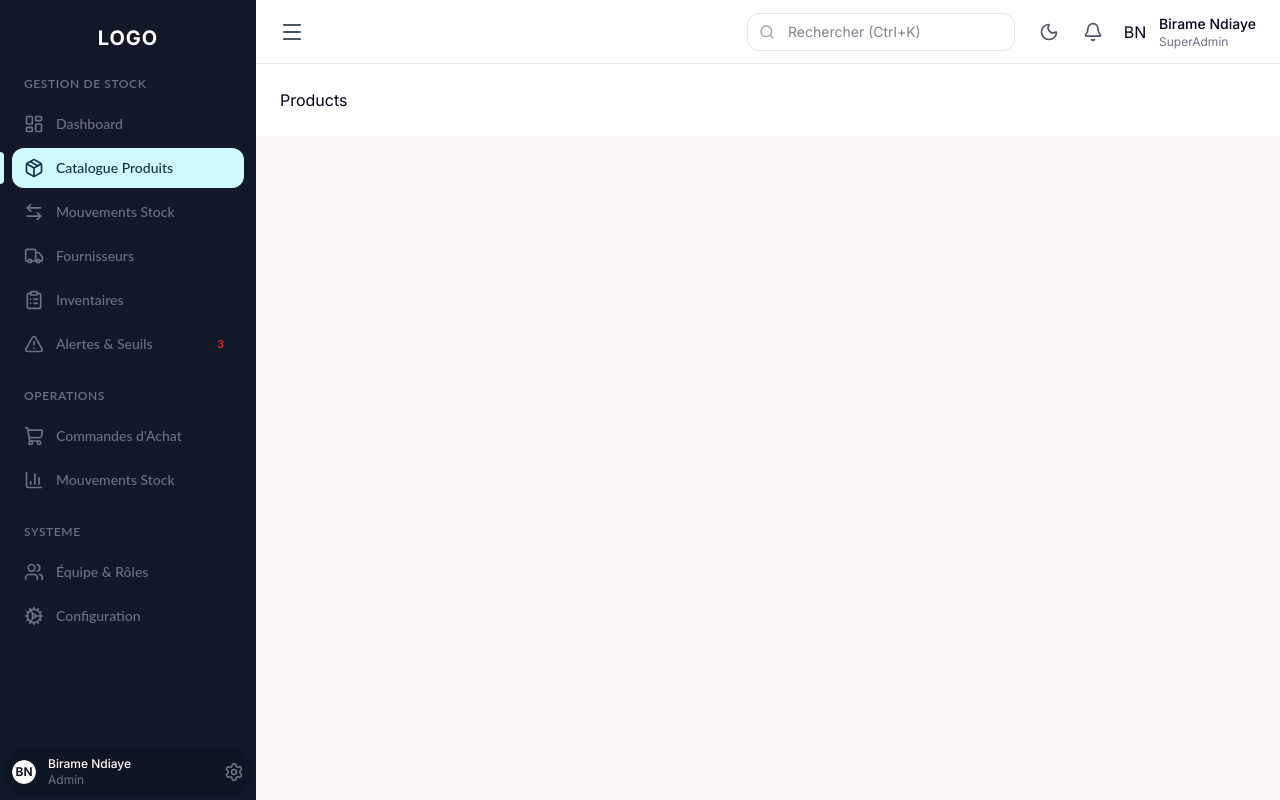
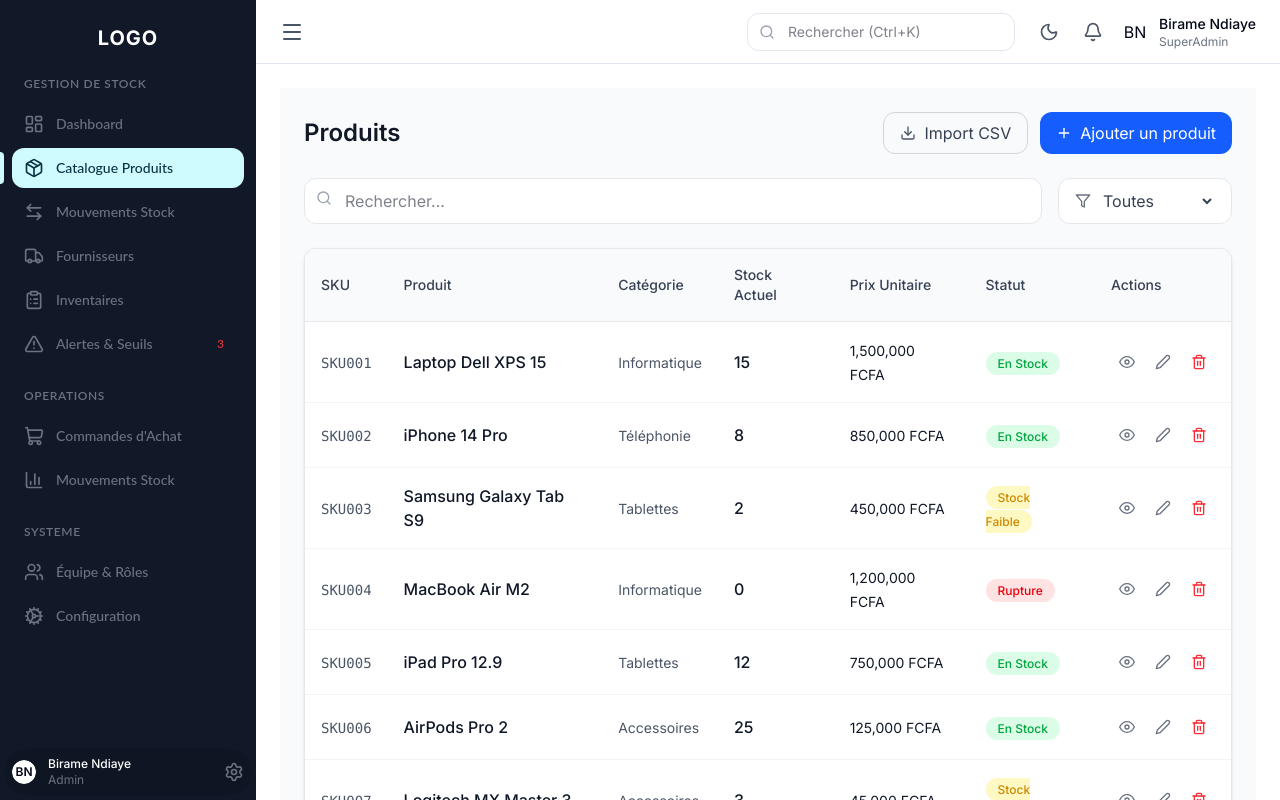
Before and after one commit to Mbaye-ndiaye/new_gestion_stock_frontend, a React (Vite) app: page /products in a window 1280 px wide. Shown: the top 800 px of the page. Built offline with nearby package versions, Linux system fonts and the light colour scheme; a web font is replaced by a local one.

Commit message:
feat: ajouter une page Produits avec recherche, filtrage et affichage des détails

```diff
--- a/src/pages/Admin/Products.tsx
+++ b/src/pages/Admin/Products.tsx
@@ -1,10 +1,166 @@
 
-function Products () {
-    return (
-        <div>
-            <h1>Products</h1>
+import { useState } from 'react'
+import { FiSearch, FiDownload, FiPlus, FiFilter, FiEdit2, FiTrash2, FiEye } from 'react-icons/fi'
+
+interface Product {
+  id: number
+  sku: string
+  name: string
+  category: string
+  stock: number
+  price: number
+  status: 'En Stock' | 'Rupture' | 'Stock Faible'
+}
+
+function Products() {
+  const [products] = useState<Product[]>([
+    { id: 1, sku: 'SKU001', name: 'Laptop Dell XPS 15', category: 'Informatique', stock: 15, price: 1500000, status: 'En Stock' },
+    { id: 2, sku: 'SKU002', name: 'iPhone 14 Pro', category: 'Téléphonie', stock: 8, price: 850000, status: 'En Stock' },
+    { id: 3, sku: 'SKU003', name: 'Samsung Galaxy Tab S9', category: 'Tablettes', stock: 2, price: 450000, status: 'Stock Faible' },
+    { id: 4, sku: 'SKU004', name: 'MacBook Air M2', category: 'Informatique', stock: 0, price: 1200000, status: 'Rupture' },
+    { id: 5, sku: 'SKU005', name: 'iPad Pro 12.9', category: 'Tablettes', stock: 12, price: 750000, status: 'En Stock' },
+    { id: 6, sku: 'SKU006', name: 'AirPods Pro 2', category: 'Accessoires', stock: 25, price: 125000, status: 'En Stock' },
+    { id: 7, sku: 'SKU007', name: 'Logitech MX Master 3', category: 'Accessoires', stock: 3, price: 45000, status: 'Stock Faible' },
+    { id: 8, sku: 'SKU008', name: 'Samsung Monitor 4K', category: 'Informatique', stock: 7, price: 320000, status: 'En Stock' },
+  ])
+
+  const [searchTerm, setSearchTerm] = useState('')
+  const [selectedCategory, setSelectedCategory] = useState('Toutes')
+
+  const categories = ['Toutes', 'Informatique', 'Téléphonie', 'Tablettes', 'Accessoires']
+
+  const filteredProducts = products.filter(product => {
+    const matchesSearch = product.name.toLowerCase().includes(searchTerm.toLowerCase()) ||
+                         product.sku.toLowerCase().includes(searchTerm.toLowerCase())
+    const matchesCategory = selectedCategory === 'Toutes' || product.category === selectedCategory
+    return matchesSearch && matchesCategory
+  })
+
+  const getStatusColor = (status: string) => {
+    switch (status) {
+      case 'En Stock': return 'text-green-600 bg-green-100'
+      case 'Rupture': return 'text-red-600 bg-red-100'
+      case 'Stock Faible': return 'text-yellow-600 bg-yellow-100'
+      default: return 'text-gray-600 bg-gray-100'
+    }
+  }
+
+  return (
+    <div className="p-6 bg-gray-50 min-h-screen">
+      {/* Header */}
+      <div className="flex justify-between items-center mb-6">
+        <h1 className="text-2xl font-semibold text-gray-900">Produits</h1>
+        <div className="flex gap-3">
+          <button className="flex items-center gap-2 px-4 py-2 border border-gray-300 rounded-lg hover:bg-white hover:shadow-sm transition-all">
+            <FiDownload className="w-4 h-4 text-gray-600" />
+            <span className="text-gray-700">Import CSV</span>
+          </button>
+          <button className="flex items-center gap-2 px-4 py-2 bg-blue-600 text-white rounded-lg hover:bg-blue-700 transition-all">
+            <FiPlus className="w-4 h-4" />
+            <span>Ajouter un produit</span>
+          </button>
         </div>
-    )
+      </div>
+
+      {/* Search and Filter */}
+      <div className="flex gap-4 mb-6">
+        <div className="flex-1 relative">
+          <FiSearch className="absolute left-3 top-3 w-4 h-4 text-gray-400" />
+          <input
+            type="text"
+            placeholder="Rechercher..."
+            className="w-full pl-10 pr-4 py-2.5 border border-gray-200 rounded-lg focus:outline-none focus:ring-2 focus:ring-blue-500 focus:border-transparent bg-white"
+            value={searchTerm}
+            onChange={(e) => setSearchTerm(e.target.value)}
+          />
+        </div>
+        <div className="flex items-center gap-2 px-4 py-2.5 border border-gray-200 rounded-lg bg-white hover:border-gray-300 transition-all">
+          <FiFilter className="w-4 h-4 text-gray-500" />
+          <select
+            value={selectedCategory}
+            onChange={(e) => setSelectedCategory(e.target.value)}
+            className="outline-none bg-transparent text-gray-700"
+          >
+            {categories.map(category => (
+              <option key={category} value={category}>{category}</option>
+            ))}
+          </select>
+        </div>
+      </div>
+
+      {/* Products Table */}
+      <div className="bg-white rounded-xl border border-gray-200 overflow-hidden shadow-sm">
+        <table className="w-full">
+          <thead className="bg-gray-50 border-b border-gray-200">
+            <tr>
+              <th className="text-left p-4 font-medium text-gray-700 text-sm">SKU</th>
+              <th className="text-left p-4 font-medium text-gray-700 text-sm">Produit</th>
+              <th className="text-left p-4 font-medium text-gray-700 text-sm">Catégorie</th>
+              <th className="text-left p-4 font-medium text-gray-700 text-sm">Stock Actuel</th>
+              <th className="text-left p-4 font-medium text-gray-700 text-sm">Prix Unitaire</th>
+              <th className="text-left p-4 font-medium text-gray-700 text-sm">Statut</th>
+              <th className="text-left p-4 font-medium text-gray-700 text-sm">Actions</th>
+            </tr>
+          </thead>
+          <tbody>
+            {filteredProducts.map((product) => (
+              <tr key={product.id} className="border-b border-gray-100 hover:bg-gray-50 transition-colors">
+                <td className="p-4">
+                  <span className="text-sm font-mono text-gray-600">{product.sku}</span>
+                </td>
+                <td className="p-4">
+                  <div className="font-medium text-gray-900">{product.name}</div>
+                </td>
+                <td className="p-4">
+                  <span className="text-sm text-gray-600">{product.category}</span>
+                </td>
+                <td className="p-4">
+                  <span className="font-medium text-gray-900">{product.stock}</span>
+                </td>
+                <td className="p-4">
+                  <span className="text-sm text-gray-900">{product.price.toLocaleString()} FCFA</span>
+                </td>
+                <td className="p-4">
+                  <span className={`px-3 py-1 rounded-full text-xs font-medium ${getStatusColor(product.status)}`}>
+                    {product.status}
+                  </span>
+                </td>
+                <td className="p-4">
+                  <div className="flex gap-1">
+                    <button className="p-2 hover:bg-gray-100 rounded-lg transition-colors">
+                      <FiEye className="w-4 h-4 text-gray-500" />
+                    </button>
+                    <button className="p-2 hover:bg-gray-100 rounded-lg transition-colors">
+                      <FiEdit2 className="w-4 h-4 text-gray-500" />
+                    </button>
+                    <button className="p-2 hover:bg-red-50 rounded-lg transition-colors">
+                      <FiTrash2 className="w-4 h-4 text-red-500" />
+                    </button>
+                  </div>
+                </td>
+              </tr>
+            ))}
+          </tbody>
+        </table>
+      </div>
+
+      {/* Pagination */}
+      <div className="flex justify-between items-center mt-6">
+        <div className="text-sm text-gray-600">
+          Affichage de <span className="font-medium">1</span> à <span className="font-medium">{filteredProducts.length}</span> sur <span className="font-medium">{filteredProducts.length}</span> produits
+        </div>
+        <div className="flex gap-2">
+          <button className="px-3 py-1.5 border border-gray-300 rounded-lg hover:bg-white hover:shadow-sm transition-all text-sm text-gray-700">
+            Précédent
+          </button>
+          <button className="px-3 py-1.5 bg-blue-600 text-white rounded-lg text-sm">1</button>
+          <button className="px-3 py-1.5 border border-gray-300 rounded-lg hover:bg-white hover:shadow-sm transition-all text-sm text-gray-700">
+            Suivant
+          </button>
+        </div>
+      </div>
+    </div>
+  )
 }
 
 export default Products
```
